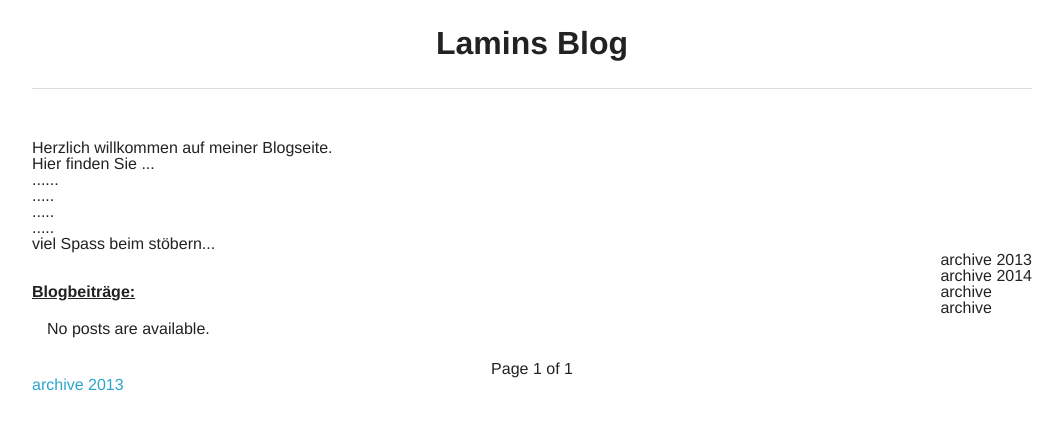
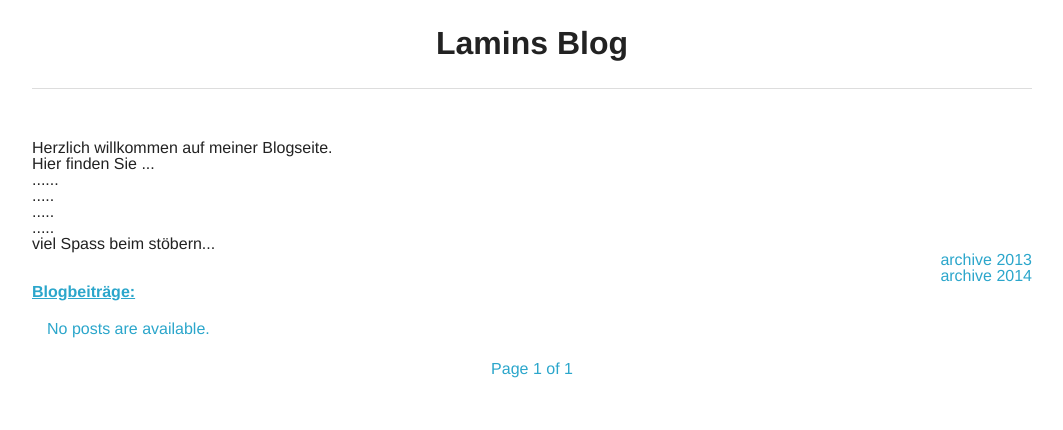
Before and after one commit to Wahena/blogging, a Django app: page /blogs/ in a window 1280 px wide. Shown: the top 430 px of the page, without its empty margins (108-1171 px from the left). Run offline with Django 3.2, Linux system fonts and the light colour scheme; data that the repository does not hold is empty.

Commit message:
Archivfunktion Year eingefügt

```diff
--- a/blogging/urls.py
+++ b/blogging/urls.py
@@ -9,6 +9,7 @@ urlpatterns = patterns('',
     # Examples:
     # url(r'^$', 'blogging.views.home', name='home'),
     url(r'^blogs/', include('blogs.urls' , namespace="blogs")),
+    url(r'^archive/', include('blogs.urls' , namespace="archive")),
     url(r'^Images/(?P<path>.*)$', 'django.views.static.serve',{'document_root': settings.MEDIA_ROOT}),
     # Uncomment the admin/doc line below to enable admin documentation:
     # url(r'^admin/doc/', include('django.contrib.admindocs.urls')),
--- a/blogs/urls.py
+++ b/blogs/urls.py
@@ -6,5 +6,5 @@ from blogs import views
 urlpatterns = patterns('',
     url(r'^$', 'blogs.views.listing', name = 'index'),
     url(r'^(?P<pk>\d+)/$', views.DetailView.as_view(), name = 'detail'),
-    url(r'^(?P<year>\d{4})/$',PostYearArchiveView.as_view(), name = 'post_year_archive'),
+    url(r'^archive/(?P<year>\d{4})/$',views.PostYearArchiveView.as_view(), name = 'post_year_archive'),
 )
--- a/templates/blogs/index.html
+++ b/templates/blogs/index.html
@@ -26,10 +26,8 @@
             Hier finden Sie ...<br />......<br />.....<br />.....<br />.....<br />viel Spass beim stöbern...<br />
             </div>
             <div class="right">
-            archive 2013 <br />
-            archive 2014<br />
-            archive <br />
-            archive <br />
+            <a href = "{% url 'blogs:post_year_archive' year=2013 %}">archive 2013<a/> <br />
+            <a href = "{% url 'blogs:post_year_archive' year=2014 %}">archive 2014<a/> <br />
             </div>
             <br /><br />
          <div style="text-align:left; text-decoration:underline"><strong>Blogbeiträge:</strong></div>
@@ -39,7 +37,7 @@
             <ul>
             {% for post in posts %}
                 {% if post.is_active %}
-                <li><a href = "{% url 'blogs:detail' post.id %}"><em>{{ post.pub_date|date:"d.M.Y - H:i" }}</em> &nbsp;&nbsp; <strong>{{ post.post_title }}</strong></a></li>
+                <li><a href = "{% url 'blogs:detail' post.id %}"><em>{{ post.pub_date|date:"d.m.y - H:i" }}</em> &nbsp;&nbsp; <strong>{{ post.post_title }}</strong></a></li>
                 {% endif %}
             {% endfor %}
             </ul>
@@ -80,7 +78,7 @@
                     </span>
                 </div>
             </div>
-            <a href = "{% url 'blogs:post_year_archive' year=2012 %}">archive 2013<a/>
+
         </div>
     </body>
 </html>
```
Also changed, not shown: templates/blogs/post_archive_year.html (added, +14 -0 lines), blogs/views.py (line endings or trailing spaces).
